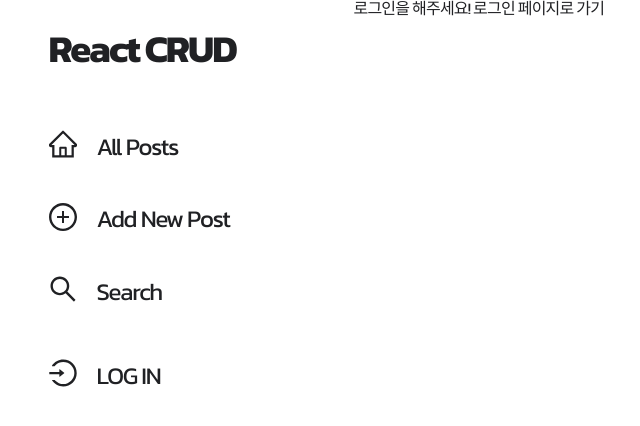
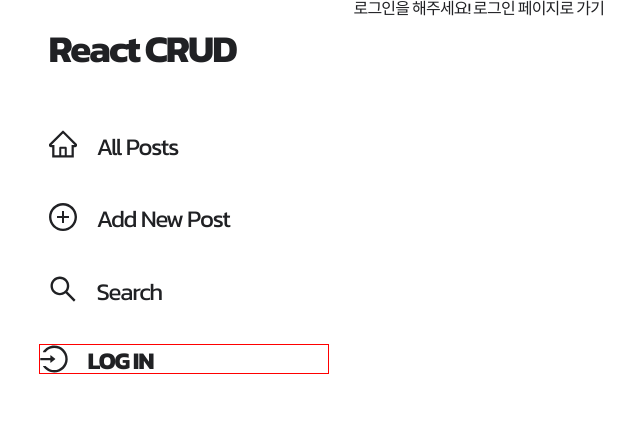
Before and after one commit to saanglee/nextjs-crud, a Next.js app: page / in a window 1280 px wide. Shown: the top 426 px of the page, without its empty margins (124-764 px from the left). Built offline with nearby package versions, Linux system fonts and the light colour scheme; no server answers; a web font is replaced by a local one.

Commit message:
polish: 미사용 코드 및 주석 제거

```diff
--- a/src/components/layout/MainNavigation.tsx
+++ b/src/components/layout/MainNavigation.tsx
@@ -13,12 +13,8 @@ const iconStyle = {
   paddingRight: 20,
 };
 
-// firebase:authUser:AIzaSyDjFy4PGbLxPVE6dYHzFimyyoPm7MCr9jU
-// const accessToken = typeof window !== 'undefined' ? sessionStorage.getItem('accessToken') : null;
-
 const MainNavigation = () => {
   const [user] = useIdToken(auth);
-  console.log('MainNavigation - user: ', user?.email, user?.uid);
 
   const logout = () => {
     signOut(auth).then(() => {
@@ -67,12 +63,19 @@ const MainNavigation = () => {
           </button>
         </div>
       ) : (
-        <button className="main-nav__li">
+        <div
+          className="main-nav__login-box"
+          style={{
+            border: '1px solid red',
+            fontWeight: 'bold',
+            marginTop: '0.5rem',
+          }}
+        >
           <Link href="/login">
             <LoginOutlined style={iconStyle} />
-            <span className="main-nav__span">LOG IN</span>
+            <span className="main-nav__login-box__span">LOG IN</span>
           </Link>
-        </button>
+        </div>
       )}
     </nav>
   );
--- a/src/components/posts/PostList.tsx
+++ b/src/components/posts/PostList.tsx
@@ -1,11 +1,10 @@
 import PostItem from './PostItem';
 import classes from './PostList.module.css';
-import { collection } from 'firebase/firestore/lite';
 
 const PostList = ({ posts }: any) => {
   return (
     <ul className={classes.list}>
-      {posts.reverse().map((post: any) => (
+      {posts?.reverse().map((post: any) => (
         <PostItem
           key={post.collectionId}
           collectionId={post.collectionId}
--- a/src/firebase/firebaseAdmin.ts
+++ b/src/firebase/firebaseAdmin.ts
@@ -1,5 +1,4 @@
 import * as admin from 'firebase-admin';
-import { ServiceAccount } from 'firebase-admin';
 import serviceAccount from './serviceAccount.json';
 
 const firebaseAdminConfig = {
@@ -15,4 +14,3 @@ if (!admin.apps.length) {
 }
 
 export { admin };
-// `https://${serviceAccount.project_id}.firebaseio.com`,
--- a/src/pages/new-post/index.tsx
+++ b/src/pages/new-post/index.tsx
@@ -1,8 +1,6 @@
 import React from 'react';
 import NewPostForm from '../../components/posts/NewPostForm';
 import { useRouter } from 'next/router';
-import { useIdToken } from 'react-firebase-hooks/auth';
-import { auth } from '../../firebase/firebaseClient';
 import { useAuth } from 'store/authProvider';
 
 const NewPostPage = () => {
```
Also changed, not shown: src/components/auth/SignupForm.tsx (+14 -8 lines), src/pages/signup/index.tsx (+7 -0 lines).
